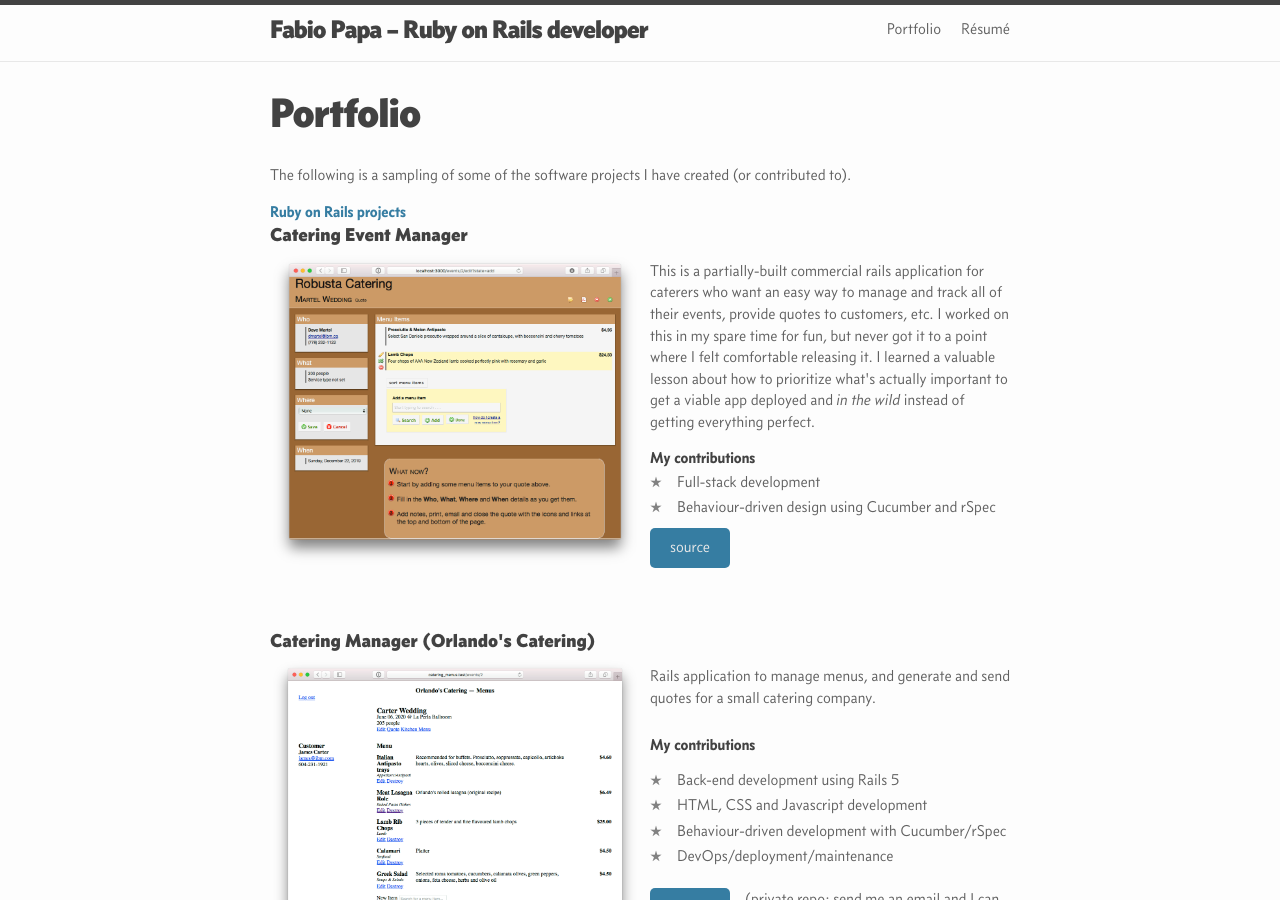
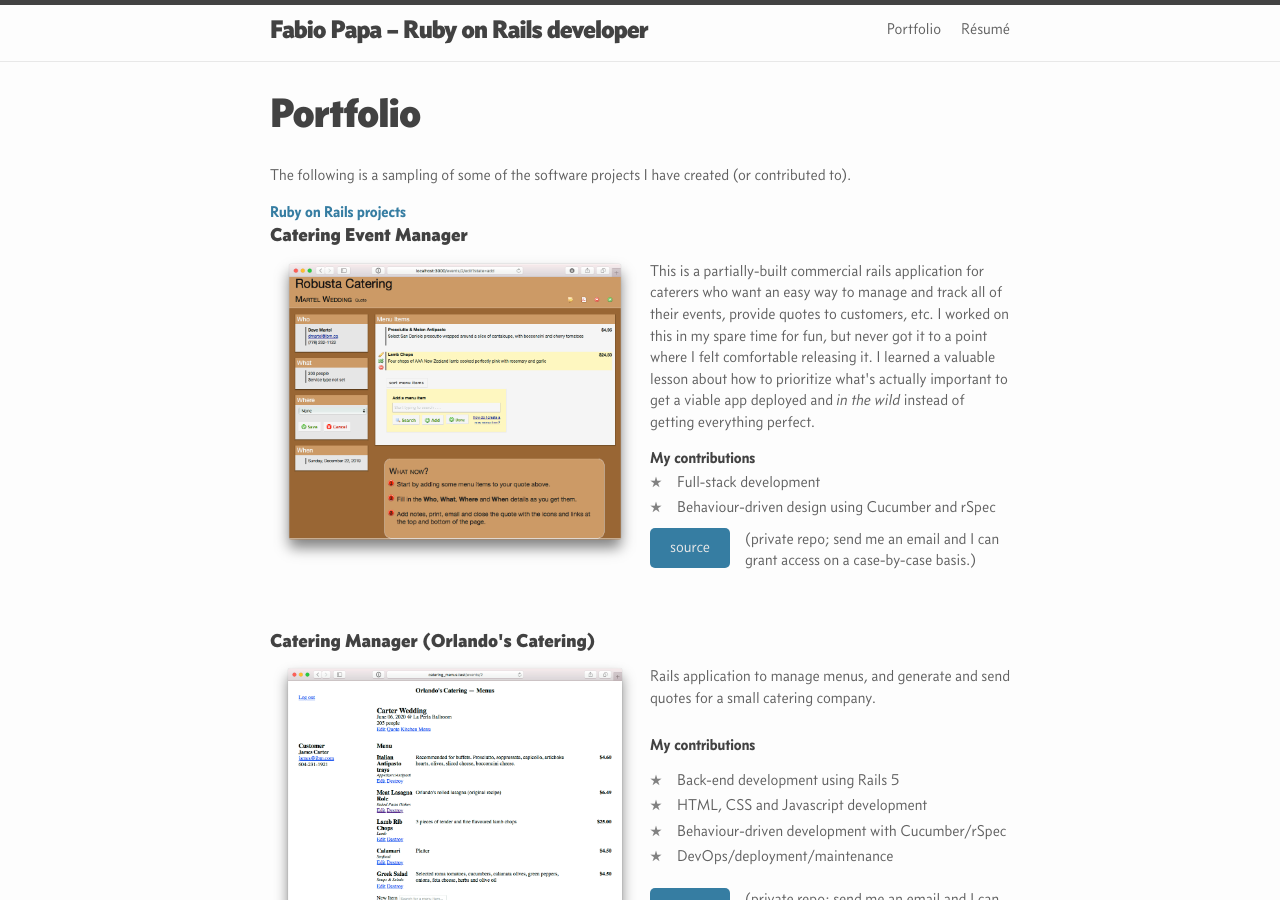
Before and after one commit to fapapa/fapapa.github.io, a Jekyll site: the page built from portfolio.md, in a window 1280 px wide and 900 px high. Built offline with Jekyll 4.4.1, drawn with Linux system fonts in a browser that asks for light colours.

Commit message:
Mark the Catrr project as being private
Add a note that states one needs to ask for access

```diff
--- a/portfolio.md
+++ b/portfolio.md
@@ -29,6 +29,7 @@ contributed to).
 </ul>
 <p class="source">
 <a href="https://github.com/fapapa/em1/tree/original_version">source</a>
+(private repo; send me an email and I can grant access on a case-by-case basis.)
 </p>
 </li>
 <li>
```
